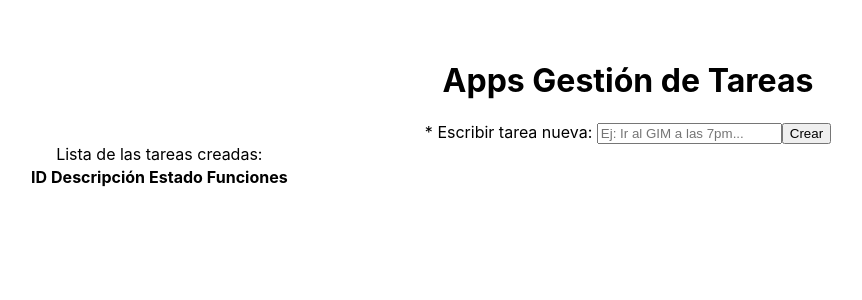
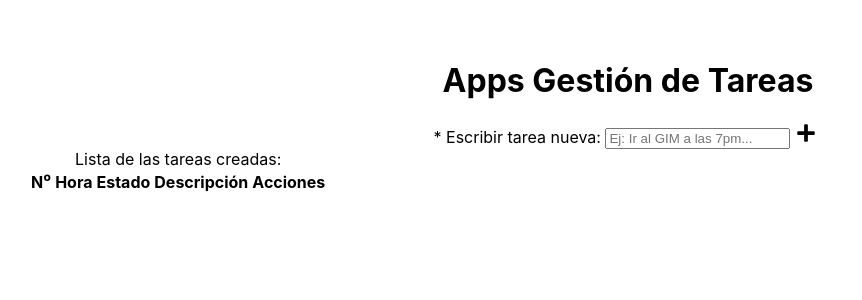
Before and after one commit to Todointerconectado/taskManagementApp, a React (Vite) app: page / in a window 1280 px wide. Shown: the top 300 px of the page, without its empty margins (12-874 px from the left). Built offline with nearby package versions, Linux system fonts and the light colour scheme.

Commit message:
feat(conponents): :sparkles: Se crean las funcionalidades de delete, cambio de estado y obtención de la hora.

```diff
--- a/package.json
+++ b/package.json
@@ -1,7 +1,7 @@
 {
   "name": "taskmanagementapp",
   "private": true,
-  "version": "0.0.0",
+  "version": "1.0.0",
   "homepage": "https://Todointerconectado.github.io/taskManagementApp",
   "type": "module",
   "scripts": {
@@ -15,6 +15,7 @@
   "dependencies": {
     "react": "^18.2.0",
     "react-dom": "^18.2.0",
+    "react-icons": "^4.12.0",
     "uuid": "^9.0.1"
   },
   "devDependencies": {
--- a/src/App.jsx
+++ b/src/App.jsx
@@ -3,34 +3,57 @@ import { useState } from 'react';
 import { v4 as uuidv4 } from 'uuid';
 
 // Import de components
-import Input from './conponents/Input';
-import TasksList from './conponents/TaskList';
+import Input from './conponents/Input/Input.jsx';
+import TasksList from './conponents/TaskList.jsx';
+import getCurrentTime from './conponents/getCurrentTime';
 
 export default function App() {
-  // Hooks: Variables globales.
+  // Hooks: Variables globales. Estado
   const [tasks, setTasks] = useState([]);
 
   // Función para crear nuevas tareas con la descripción del input.
   const handleAddTask = (description) => {
-
     const newTask = {
       id: uuidv4(),
+      hours: getCurrentTime(),
       description: description,
       isCompleted: false,
     }
     setTasks([...tasks, newTask]);
   }
+
   // borrar tarea con el ID
-  const handleDeleteTask = (id) => {
-    // borrar tarea que coincida con el ID.
+  const handleDelete = (id) => {
+    const remainingTasks = tasks.filter(task => task.id !== id);
+    setTasks([...remainingTasks]);
   };
 
+  // Editar la descripción del task con el id seleccionada.
+    const handEditTask = (descripción) => {
+      alert(' Descripción: ' + descripción);
+    }
+
+  // Combiar el estado de la task.
+  const handleChangeStatus  = (id) => {
+    const updatedTasks  = tasks.map(task =>
+
+      task.id === id
+        ? {...task, isCompleted: !task.isCompleted}
+        : task
+    );
+    setTasks([...updatedTasks ]);
+  }
 
   return (
     <>
       <h1>Apps Gestión de Tareas</h1>
-      <Input onAddTask={(description) => handleAddTask(description)} />
-      <TasksList tasks={tasks}/>
+      <Input onAddTask={description => handleAddTask(description)} />
+      <TasksList
+        tasks={tasks}
+        onChangeStatus={id => handleChangeStatus(id)}
+        onDeleteTask={id => handleDelete(id)}
+        onEditTask={(description) => handEditTask(description)}
+      />
     </>
   );
 }
--- /dev/null
+++ b/src/conponents/Input/Input.css
@@ -0,0 +1,18 @@
+/* Boton subtit e icono */
+.submit {
+    border: none;
+    background: none;
+}
+
+.icon {
+    cursor: pointer;
+    font-size: 20px;
+    transition:
+        transform ease 400ms,
+        color ease 400ms;
+}
+
+.icon:hover {
+    transform: scale(1.3);
+    color: blue;
+}
--- a/src/conponents/Input.jsx
+++ b/src/conponents/Input/Input.jsx
@@ -1,3 +1,5 @@
+import './Input.css';
+import { FaPlus } from "react-icons/fa";
 import PropTypes from 'prop-types';
 
 Input.propTypes = {
@@ -22,7 +24,9 @@ export default function Input({ onAddTask }) {
         <form onSubmit={handleSubmit}>
             <label htmlFor="description"> * Escribir tarea nueva: </label>
             <input type="text" name="description" id="description" placeholder="Ej: Ir al GIM a las 7pm..." title="input" aria-label="Escribir tarea nueva" required/>
-            <input type="submit" value="Crear" />
+            <button className="submit" type="submit">
+                <FaPlus className='icon'/>
+            </button>
         </form>
     );
 }
--- a/src/conponents/TaskList.jsx
+++ b/src/conponents/TaskList.jsx
@@ -1,32 +1,47 @@
+// React icons
+import { IoTrashBin } from "react-icons/io5";
+import { TbProgressBolt } from "react-icons/tb";
+import { FcApproval } from "react-icons/fc";
+import { CiEdit } from "react-icons/ci";
+
 import PropTypes from 'prop-types';
 
 TasksList.propTypes = {
     tasks: PropTypes.array.isRequired,
+    onDeleteTask: PropTypes.func.isRequired,
+    onEditTask: PropTypes.func.isRequired,
+    onChangeStatus: PropTypes.func.isRequired,
 };
 
-export default function TasksList({tasks}) {
-
-    const handleDelete = (id) => {console.log('se borrara!', id)};
+export default function TasksList({tasks, onDeleteTask, onEditTask, onChangeStatus}) {
 
     return (
         <table>
             <caption>Lista de las tareas creadas:</caption>
             <thead>
                 <tr>
-                    <th>ID</th>
+                    <th>N⁰</th>
+                    <th>Hora</th>
+                    <th>Estado</th>
                     <th>Descripción</th>
-                    <th>Estado</th>
-                    <th>Funciones</th>
+                    <th>Acciones</th>
                 </tr>
             </thead>
             <tbody>
-                {tasks.map(task => (
+                {tasks.map((task, indice) => (
                     <tr key={task.id}>
-                        <td>{task.id}</td>
+                        <td>{indice+1}</td>
+                        <td>{task.hours}</td>
+                        <td>
+                            {task.isCompleted
+                                ? <FcApproval className='icon' onClick={() => onChangeStatus(task.id)}/>
+                                : <TbProgressBolt onClick={() => onChangeStatus(task.id)} className='icon' color="#C58C08" />
+                            }
+                        </td>
                         <td>{task.description}</td>
-                        <td>{task.isCompleted ? "Completado" : "Pendiente"}</td>
                         <td>
-                            <button onClick={() => handleDelete(task.id)}>Borrar</button>
+                            <IoTrashBin onClick={() => onDeleteTask(task.id)} className='icon' color="#EB3D25"/>
+                            <CiEdit onClick={() => onEditTask(task.description)} className='icon' />
                         </td>
                     </tr>
                 ))}
--- /dev/null
+++ b/src/conponents/getCurrentTime.jsx
@@ -0,0 +1,14 @@
+export default function getCurrentTime() {
+    // Obtener la fecha y hora actual
+    const currentDate = new Date();
+
+    // Obtener la hora, minutos y segundos
+    const hours = currentDate.getHours();
+    const minutes = currentDate.getMinutes();
+    const seconds = currentDate.getSeconds();
+
+    // Formatear la hora según tus necesidades
+    const formattedTime = `${hours}:${minutes}:${seconds}`;
+
+    return formattedTime;
+}
```
Also changed, not shown: 1 other file (tests, documents, lock files or other folders).
